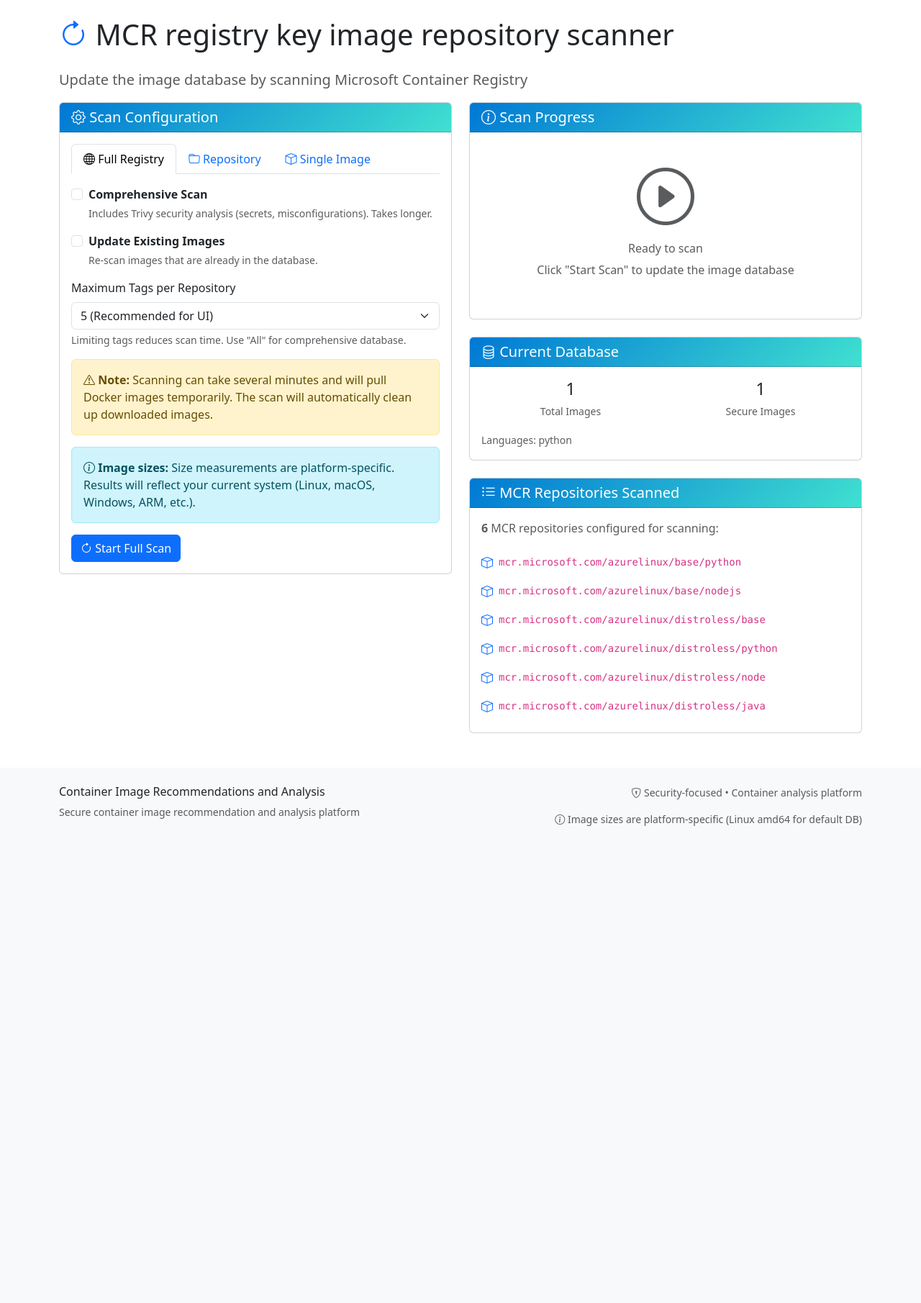
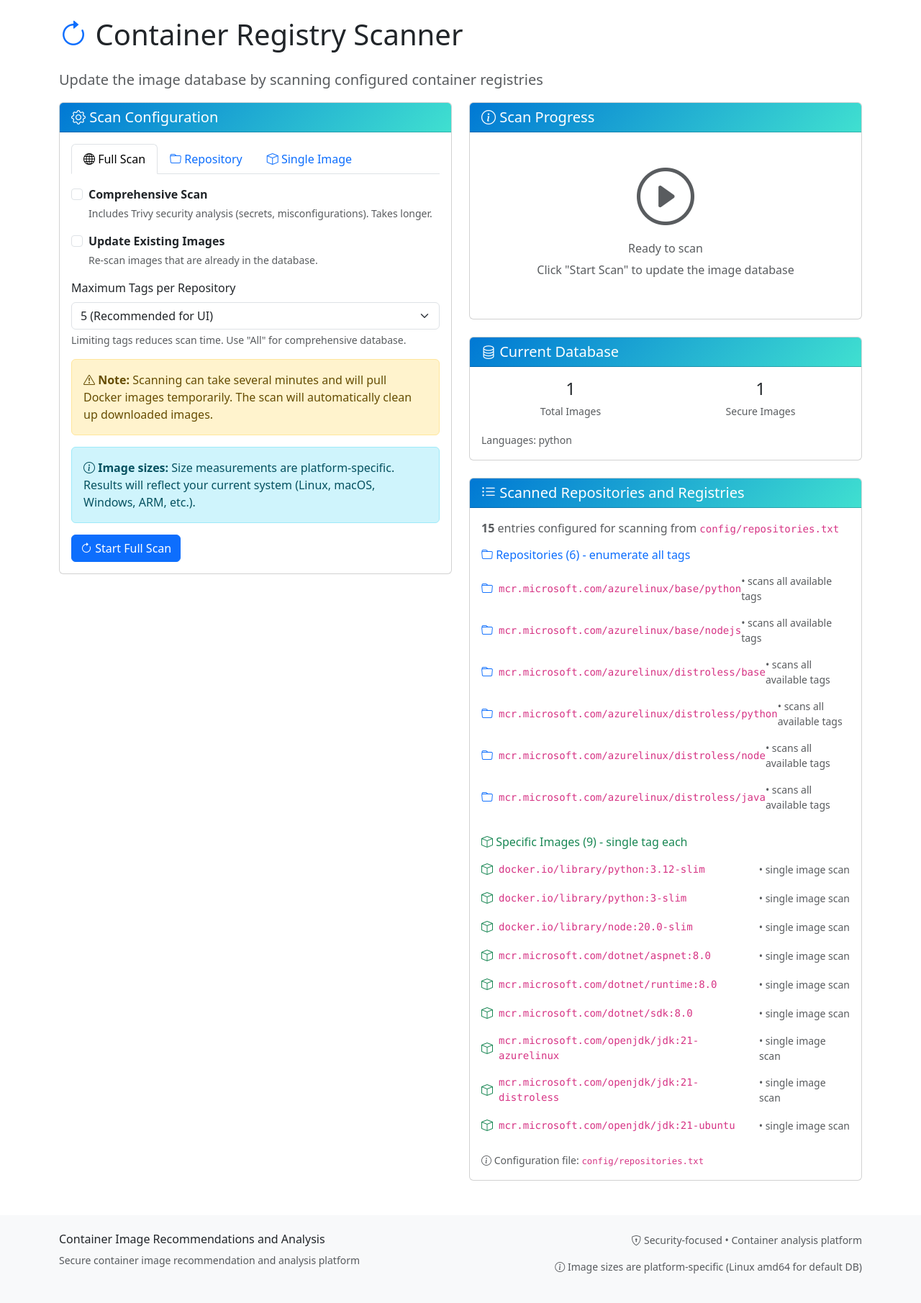
Before and after one commit to maniSbindra/secure-container-base-image-recommender, a Flask app: page /scan in a window 1280 px wide. Shown: the part 80-1891 px from the top of the page at 72% size. Before the commit the page ends 1228 px from the top, so only its background shows below. Run offline with Flask 3, Linux system fonts and the light colour scheme.

Commit message:
add scanned specific images on full scan UI (#19)

```diff
--- a/src/registry_scanner.py
+++ b/src/registry_scanner.py
@@ -1090,29 +1090,44 @@ class MCRRegistryScanner:
 
         Returns default patterns if file missing or yields zero valid entries.
         """
-        config_path = os.path.join("config", "repositories.txt")
+        # Try multiple possible paths for the config file
+        possible_paths = [
+            os.path.join("config", "repositories.txt"),  # Current working dir
+            os.path.join("..", "config", "repositories.txt"),  # From web_ui dir
+            os.path.join(
+                os.path.dirname(__file__), "..", "config", "repositories.txt"
+            ),  # From src dir
+        ]
+
+        config_path = None
+        for path in possible_paths:
+            if os.path.exists(path):
+                config_path = path
+                break
+
+        if not config_path:
+            self.logger.info(
+                f"No repository configuration file found at any of: {possible_paths} - using defaults"
+            )
+            return self.default_image_patterns.copy()
+
         entries: List[str] = []
         try:
-            if os.path.exists(config_path):
-                with open(config_path, "r", encoding="utf-8") as f:
-                    for raw_line in f:
-                        line = raw_line.strip()
-                        if not line or line.startswith("#"):
-                            continue
-                        entries.append(line)
-                if entries:
-                    self.logger.info(
-                        f"Loaded {len(entries)} repository/image entries from {config_path}"
-                    )
-                    return entries
-                else:
-                    # Note: use dash instead of semicolon to avoid style warning (E702 false positive)
-                    self.logger.warning(
-                        f"Configuration file {config_path} contained no valid entries - using defaults"
-                    )
+            with open(config_path, "r", encoding="utf-8") as f:
+                for raw_line in f:
+                    line = raw_line.strip()
+                    if not line or line.startswith("#"):
+                        continue
+                    entries.append(line)
+            if entries:
+                self.logger.info(
+                    f"Loaded {len(entries)} repository/image entries from {config_path}"
+                )
+                return entries
             else:
-                self.logger.info(
-                    f"No repository configuration file found at {config_path} - using defaults"
+                # Note: use dash instead of semicolon to avoid style warning (E702 false positive)
+                self.logger.warning(
+                    f"Configuration file {config_path} contained no valid entries - using defaults"
                 )
         except Exception as e:
             self.logger.error(
--- a/web_ui/app.py
+++ b/web_ui/app.py
@@ -546,7 +546,7 @@ def api_get_image_packages(image_id):
 
 @app.route("/api/repositories")
 def api_get_repositories():
-    """API endpoint for getting the list of MCR repositories being scanned"""
+    """API endpoint for getting the list of repositories and images being scanned from config/repositories.txt"""
     try:
         # Create a temporary scanner instance to get the repository list
         scanner = MCRRegistryScanner(
@@ -557,10 +557,33 @@ def api_get_repositories():
             max_tags_per_repo=5,
         )
 
-        repositories = scanner.image_patterns
+        # Categorize the entries from repositories.txt
+        repository_paths = []  # Repositories that enumerate tags
+        single_images = []  # Full image references with tags
+
+        for entry in scanner.image_patterns:
+            # Determine if entry is a single image (has a tag component)
+            is_single_image = ":" in entry.split("@")[0]  # ignore digest form for now
+
+            if is_single_image:
+                single_images.append(entry)
+            else:
+                # Format repository path for display
+                if not entry.startswith("mcr.microsoft.com/"):
+                    display_entry = f"mcr.microsoft.com/{entry}"
+                else:
+                    display_entry = entry
+                repository_paths.append(display_entry)
 
         return jsonify(
-            {"success": True, "repositories": repositories, "count": len(repositories)}
+            {
+                "success": True,
+                "repositories": repository_paths,
+                "single_images": single_images,
+                "repository_count": len(repository_paths),
+                "single_image_count": len(single_images),
+                "total_count": len(scanner.image_patterns),
+            }
         )
 
     except Exception as e:
--- a/web_ui/templates/scan.html
+++ b/web_ui/templates/scan.html
@@ -42,10 +42,10 @@
     <div class="col-12">
         <h1 class="mb-4">
             <i class="bi bi-arrow-clockwise text-primary"></i>
-            MCR registry key image repository scanner
+            Container Registry Scanner
         </h1>
         <p class="lead text-muted">
-            Update the image database by scanning Microsoft Container Registry
+            Update the image database by scanning configured container registries
         </p>
     </div>
 </div>
@@ -61,7 +61,7 @@
                 <ul class="nav nav-tabs mb-3" id="scanTabs" role="tablist">
                     <li class="nav-item" role="presentation">
                         <button class="nav-link active" id="full-scan-tab" data-bs-toggle="tab" data-bs-target="#full-scan" type="button" role="tab">
-                            <i class="bi bi-globe"></i> Full Registry
+                            <i class="bi bi-globe"></i> Full Scan
                         </button>
                     </li>
                     <li class="nav-item" role="presentation">
@@ -312,10 +312,10 @@
             </div>
         </div>
 
-        <!-- MCR Repositories Scanned -->
+        <!-- Scanned Repositories and Registries -->
         <div class="card mt-4">
             <div class="card-header">
-                <h5 class="mb-0"><i class="bi bi-list-ul"></i> MCR Repositories Scanned</h5>
+                <h5 class="mb-0"><i class="bi bi-list-ul"></i> Scanned Repositories and Registries</h5>
             </div>
             <div class="card-body">
                 <div id="repositoriesList">
@@ -383,25 +383,67 @@ async function loadRepositoriesList() {
 
         if (data.success) {
             const repositoriesDiv = document.getElementById('repositoriesList');
-            repositoriesDiv.innerHTML = `
-                <div class="row">
-                    <div class="col-12">
+
+            let html = `<div class="row"><div class="col-12">`;
+
+            // Show summary
+            html += `
                 <p class="text-muted mb-3">
-                            <strong>${data.count}</strong> MCR repositories configured for scanning:
+                    <strong>${data.total_count}</strong> entries configured for scanning from <code>config/repositories.txt</code>
                 </p>
-                        <div class="list-group list-group-flush">
+            `;
+
+            // Show repository paths (enumerate tags)
+            if (data.repository_count > 0) {
+                html += `
+                    <h6 class="text-primary mb-2">
+                        <i class="bi bi-folder"></i> Repositories (${data.repository_count}) - enumerate all tags
+                    </h6>
+                    <div class="list-group list-group-flush mb-4">
                         ${data.repositories.map(repo => `
                             <div class="list-group-item border-0 px-0 py-2">
                                 <div class="d-flex align-items-center">
-                                        <i class="bi bi-box me-2 text-primary"></i>
-                                        <code class="small">${repo.startsWith('mcr.microsoft.com/') ? repo : 'mcr.microsoft.com/' + repo}</code>
+                                    <i class="bi bi-folder me-2 text-primary"></i>
+                                    <code class="small">${repo}</code>
+                                    <small class="text-muted ms-auto">• scans all available tags</small>
                                 </div>
                             </div>
                         `).join('')}
                     </div>
+                `;
+            }
+
+            // Show single images (specific tags)
+            if (data.single_image_count > 0) {
+                html += `
+                    <h6 class="text-success mb-2">
+                        <i class="bi bi-box"></i> Specific Images (${data.single_image_count}) - single tag each
+                    </h6>
+                    <div class="list-group list-group-flush">
+                        ${data.single_images.map(image => `
+                            <div class="list-group-item border-0 px-0 py-2">
+                                <div class="d-flex align-items-center">
+                                    <i class="bi bi-box me-2 text-success"></i>
+                                    <code class="small">${image}</code>
+                                    <small class="text-muted ms-auto">• single image scan</small>
                                 </div>
                             </div>
+                        `).join('')}
+                    </div>
                 `;
+            }
+
+            html += `
+                <div class="mt-3">
+                    <small class="text-muted">
+                        <i class="bi bi-info-circle"></i>
+                        Configuration file: <code>config/repositories.txt</code>
+                    </small>
+                </div>
+            `;
+
+            html += `</div></div>`;
+            repositoriesDiv.innerHTML = html;
         }
     } catch (error) {
         console.error('Failed to load repositories:', error);
```
Lines whose indentation alone changed are shown as unchanged.
